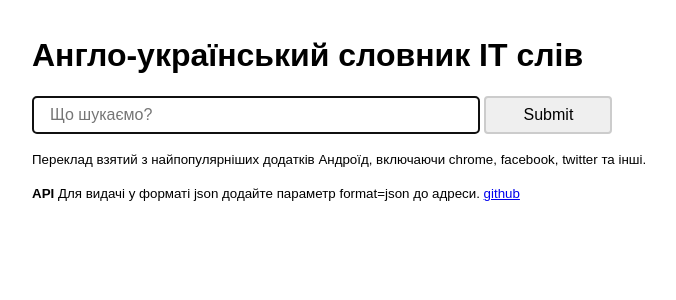
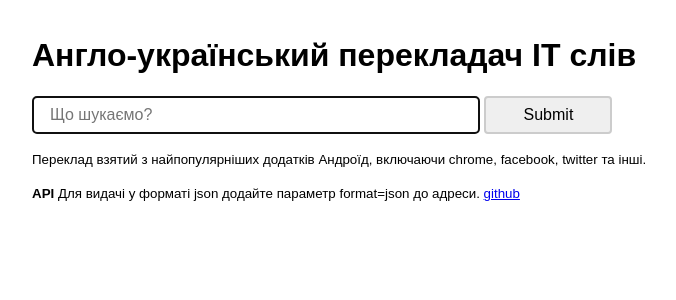
Before and after one commit to AucT/dictionary, a PHP site: page / in a window 1280 px wide. Shown: the top 300 px of the page, without its empty margins (288-964 px from the left). Run offline with PHP 8.4, Linux system fonts and the light colour scheme.

Commit message:
rename to translator

```diff
--- a/app/resources/views/home.php
+++ b/app/resources/views/home.php
@@ -3,7 +3,7 @@
 
 <head>
     <meta charset="utf-8">
-    <title>Англо-український словник ІТ слів</title>
+    <title>Англо-український перекладач ІТ слів</title>
     <meta name="description" content="Convert text to hyphen-case online">
     <meta name="viewport" content="width=device-width, initial-scale=1">
     <link rel="apple-touch-icon" sizes="180x180" href="/apple-touch-icon.png">
@@ -89,7 +89,7 @@
 <body>
 
 <div class="wrap">
-    <h1><a href="/">Англо-український словник ІТ слів</a></h1>
+    <h1><a href="/">Англо-український перекладач ІТ слів</a></h1>
 
     <form>
 
@@ -131,7 +131,7 @@
 
             </table>
         <?php else: ?>
-        <p>Такого слова нема в словнику</p>
+        <p>Такого слова нема в нашій базі</p>
         <?php endif; ?>
 
     <?php elseif($plurals):?>
```
Also changed, not shown: README.md.
